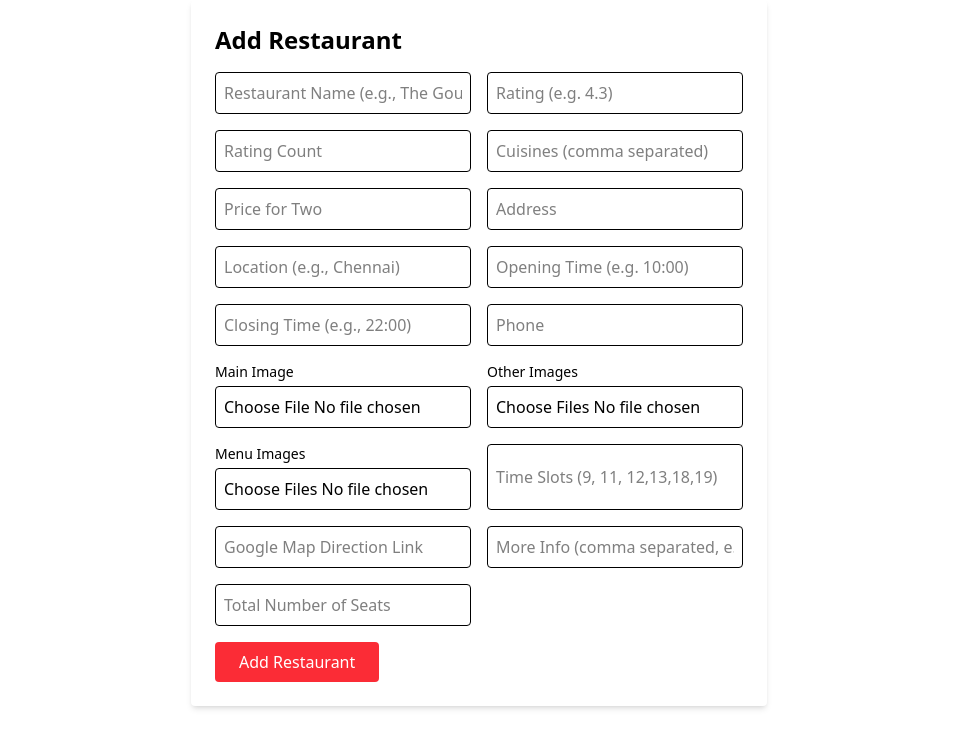
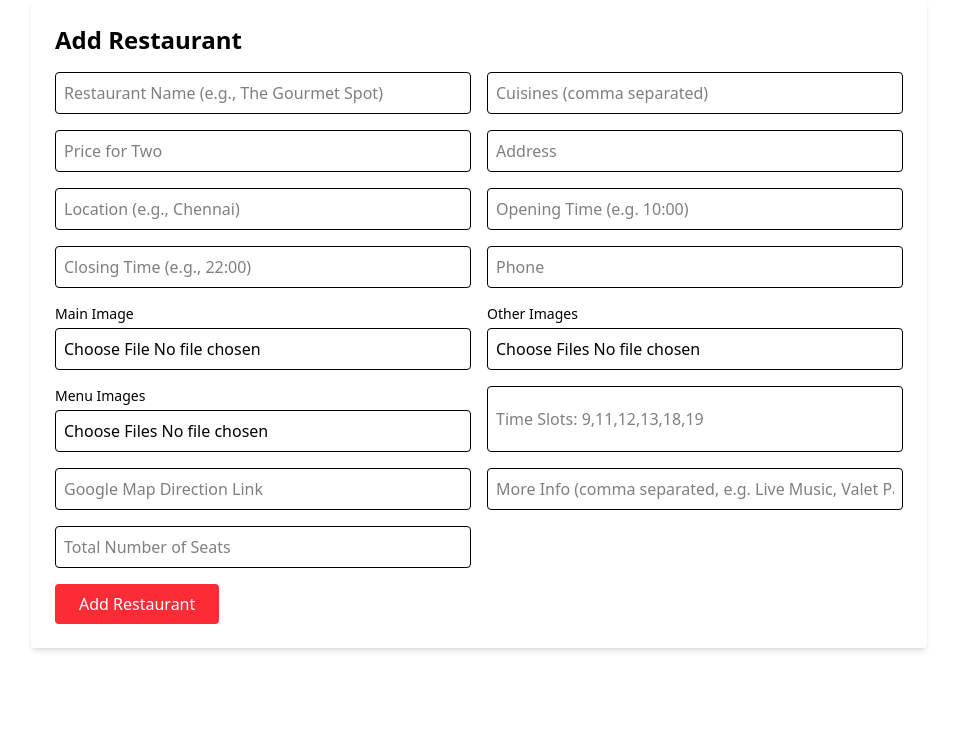
Before and after one commit to Karthikeyan-N-FSD/Restaurant-Reservation-and-Review-Platform-Client-Code, a React (Vite) app: page /add-restaurant in a window 1280 px wide. Shown: the top 748 px of the page, without its empty margins (161-1118 px from the left). Built offline with nearby package versions, Linux system fonts and the light colour scheme.

Commit message:
Add Restaurant

```diff
--- a/src/AddRestaurantForm.jsx
+++ b/src/AddRestaurantForm.jsx
@@ -108,7 +108,7 @@ export default function AddRestaurantForm({ onSuccess }) {
 
   return (
     <form
-      className="bg-white p-6 rounded shadow-md max-w-xl mx-auto space-y-4"
+      className="bg-white p-6 rounded shadow-md max-w-4xl mx-auto space-y-4"
       onSubmit={handleSubmit}
       encType="multipart/form-data"
     >
@@ -119,28 +119,6 @@ export default function AddRestaurantForm({ onSuccess }) {
           value={form.name}
           onChange={handleChange}
           placeholder="Restaurant Name (e.g., The Gourmet Spot)"
-          required
-          className="border p-2 rounded"
-        />
-        <input
-          name="rating"
-          value={form.rating}
-          onChange={handleChange}
-          placeholder="Rating (e.g. 4.3)"
-          type="number"
-          step="0.1"
-          min="0"
-          max="5"
-          required
-          className="border p-2 rounded"
-        />
-        <input
-          name="ratingCount"
-          value={form.ratingCount}
-          onChange={handleChange}
-          placeholder="Rating Count"
-          type="number"
-          min="0"
           required
           className="border p-2 rounded"
         />
@@ -238,7 +216,7 @@ export default function AddRestaurantForm({ onSuccess }) {
           name="timeSlots"
           value={form.timeSlots}
           onChange={handleChange}
-          placeholder="Time Slots (9, 11, 12,13,18,19)"
+          placeholder="Time Slots: 9,11,12,13,18,19"
           className="border p-2 rounded"
         />
         <input
```
